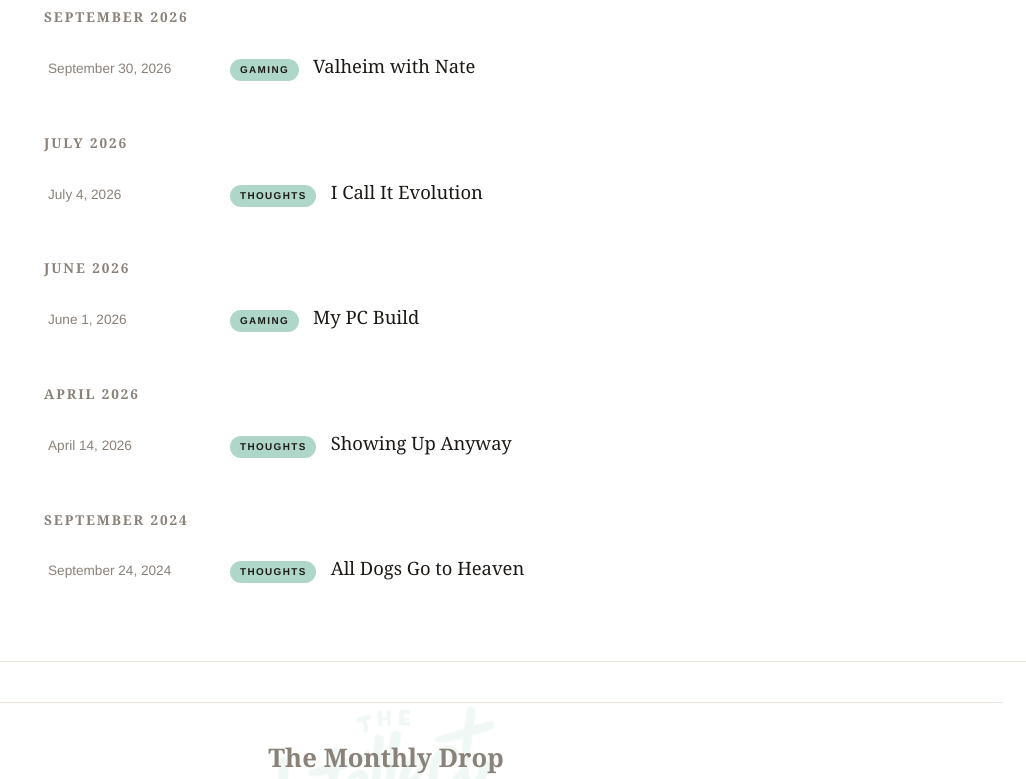
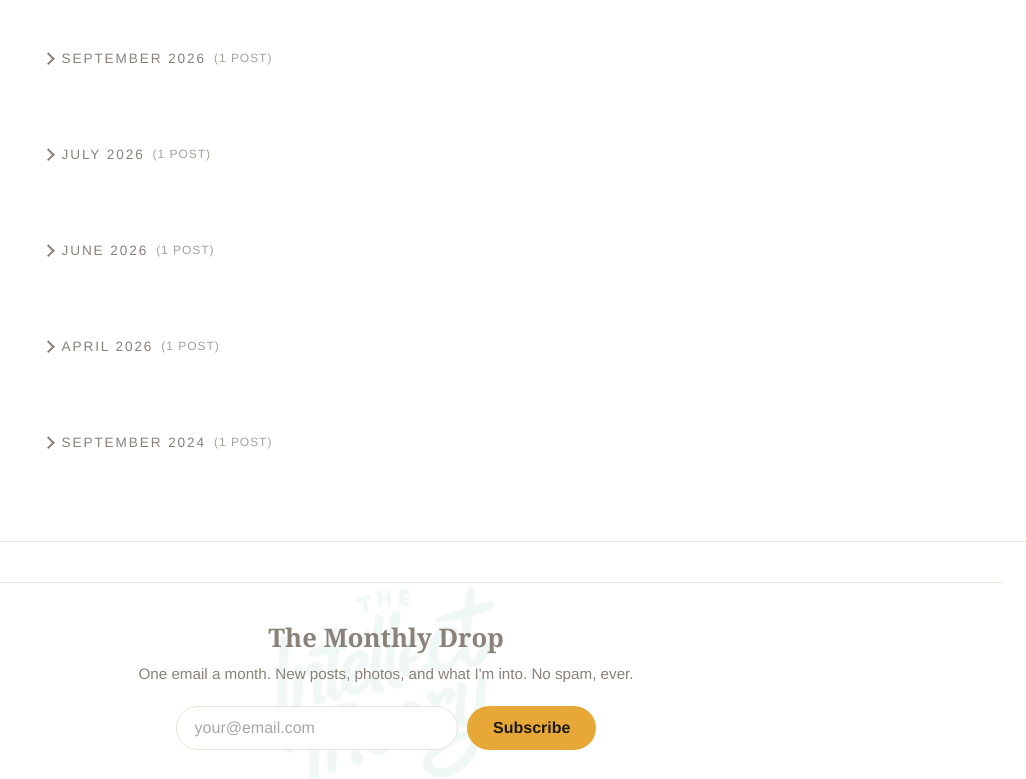
Before and after one commit to Intell3ct/intellecttheory-site, a plain HTML site: page archive.html in a window 1280 px wide. Shown: the part 851-1630 px from the top of the page, without its empty margins (254-1280 px from the left). Drawn offline with Linux system fonts and the light colour scheme.

Commit message:
Archive: collapsible month sections with post counts

```diff
--- a/archive.html
+++ b/archive.html
@@ -17,7 +17,7 @@
   <meta name="twitter:image" content="https://intellecttheory.com/images/logo.jpg">
   <title>Archive — Intellect Theory</title>
   <link rel="icon" type="image/jpeg" href="images/logo.jpg">
-  <link rel="stylesheet" href="css/styles.css?v=90">
+  <link rel="stylesheet" href="css/styles.css?v=91">
 <!-- Google Analytics -->
 <script async src="https://www.googletagmanager.com/gtag/js?id=G-FGCP2JC7CG"></script>
 <script>
@@ -53,7 +53,8 @@
     </article>
 
     <section class="archive">
-      <h2 class="archive-month">October 2026</h2>
+      <details class="archive-group" open>
+        <summary class="archive-month">October 2026 <span class="archive-count">(7 posts)</span></summary>
       <ul class="archive-list">
         <li><a href="posts/gta-6-one-month-out.html"><span class="archive-date">October 9, 2026</span><span class="tag tag-sm">Gaming</span><span class="archive-title">GTA 6 Is Six Weeks Out, and I&apos;m Locked In</span></a></li>
         <li><a href="posts/my-best-ones.html"><span class="archive-date">October 8, 2026</span><span class="tag tag-sm">Gaming</span><span class="archive-title">Showcasing My Current Hundos</span></a></li>
@@ -63,26 +64,43 @@
         <li><a href="posts/saturday-in-san-francisco.html"><span class="archive-date">October 3, 2026</span><span class="tag tag-sm">Travel</span><span class="archive-title">Saturday in San Francisco</span></a></li>
         <li><a href="posts/sf-snapshots.html"><span class="archive-date">October 3, 2026</span><span class="tag tag-sm">Photos</span><span class="archive-title">SF Snapshots</span></a></li>
       </ul>
-      <h2 class="archive-month">September 2026</h2>
+      </details>
+      </details>
+      <details class="archive-group">
+        <summary class="archive-month">September 2026 <span class="archive-count">(1 post)</span></summary>
       <ul class="archive-list">
         <li><a href="posts/valheim-with-nate.html"><span class="archive-date">September 30, 2026</span><span class="tag tag-sm">Gaming</span><span class="archive-title">Valheim with Nate</span></a></li>
       </ul>
-      <h2 class="archive-month">July 2026</h2>
+      </details>
+      </details>
+      <details class="archive-group">
+        <summary class="archive-month">July 2026 <span class="archive-count">(1 post)</span></summary>
       <ul class="archive-list">
         <li><a href="posts/i-call-it-evolution.html"><span class="archive-date">July 4, 2026</span><span class="tag tag-sm">Thoughts</span><span class="archive-title">I Call It Evolution</span></a></li>
       </ul>
-      <h2 class="archive-month">June 2026</h2>
+      </details>
+      </details>
+      <details class="archive-group">
+        <summary class="archive-month">June 2026 <span class="archive-count">(1 post)</span></summary>
       <ul class="archive-list">
         <li><a href="posts/my-pc-build.html"><span class="archive-date">June 1, 2026</span><span class="tag tag-sm">Gaming</span><span class="archive-title">My PC Build</span></a></li>
       </ul>
-      <h2 class="archive-month">April 2026</h2>
+      </details>
+      </details>
+      <details class="archive-group">
+        <summary class="archive-month">April 2026 <span class="archive-count">(1 post)</span></summary>
       <ul class="archive-list">
         <li><a href="posts/showing-up-anyway.html"><span class="archive-date">April 14, 2026</span><span class="tag tag-sm">Thoughts</span><span class="archive-title">Showing Up Anyway</span></a></li>
       </ul>
-      <h2 class="archive-month">September 2024</h2>
+      </details>
+      </details>
+      <details class="archive-group">
+        <summary class="archive-month">September 2024 <span class="archive-count">(1 post)</span></summary>
       <ul class="archive-list">
         <li><a href="posts/all-dogs-go-to-heaven.html"><span class="archive-date">September 24, 2024</span><span class="tag tag-sm">Thoughts</span><span class="archive-title">All Dogs Go to Heaven</span></a></li>
       </ul>
+      </details>
+      </details>
     </section>
   </main>
 
--- a/css/styles.css
+++ b/css/styles.css
@@ -749,14 +749,46 @@ section[id], footer[id] { scroll-margin-top: 84px; }
 }
 /* ---------- archive page ---------- */
 .archive { max-width: 760px; margin: 0 auto; padding: 0 1.5rem; }
+.archive-group { margin: 2.5rem 0 0; }
+.archive-group:first-child { margin-top: 1rem; }
 .archive-month {
   font-size: 0.85rem;
   letter-spacing: 0.14em;
   text-transform: uppercase;
   color: var(--muted);
-  margin: 2.5rem 0 0.75rem;
-}
-.archive-month:first-child { margin-top: 1rem; }
+  margin: 0 0 0.75rem;
+  cursor: pointer;
+  list-style: none;
+  display: flex;
+  align-items: center;
+  gap: 0.5rem;
+  -webkit-tap-highlight-color: transparent;
+  min-height: 44px;
+}
+.archive-month::-webkit-details-marker { display: none; }
+.archive-month::before {
+  content: "";
+  width: 0.55em;
+  height: 0.55em;
+  border-right: 2px solid var(--muted);
+  border-bottom: 2px solid var(--muted);
+  transform: rotate(-45deg);
+  transition: transform 0.2s ease;
+  flex-shrink: 0;
+}
+.archive-group[open] .archive-month::before { transform: rotate(45deg); }
+.archive-month:hover { color: var(--ink); }
+.archive-month:focus-visible {
+  outline: 2px solid var(--amber);
+  outline-offset: 4px;
+  border-radius: 4px;
+}
+.archive-count {
+  font-size: 0.75rem;
+  letter-spacing: 0.08em;
+  color: var(--muted);
+  opacity: 0.75;
+}
 .archive-list { list-style: none; margin: 0; padding: 0; }
 .archive-list li { border-bottom: 1px solid var(--line); }
 .archive-list li:last-child { border-bottom: 0; }
```
Also changed, not shown: posts/_template.html (+1 -1 lines), posts/all-dogs-go-to-heaven.html (+1 -1 lines), posts/current-addiction-pokemon-go.html (+1 -1 lines), posts/i-call-it-evolution.html (+1 -1 lines), posts/munchies.html (+1 -1 lines), posts/my-best-ones.html (+1 -1 lines), posts/my-pc-build.html (+1 -1 lines), posts/saturday-in-san-francisco.html (+1 -1 lines), posts/sf-snapshots.html (+1 -1 lines), posts/showing-up-anyway.html (+1 -1 lines), posts/valheim-with-nate.html (+1 -1 lines), posts/where-ive-been.html (+1 -1 lines).
